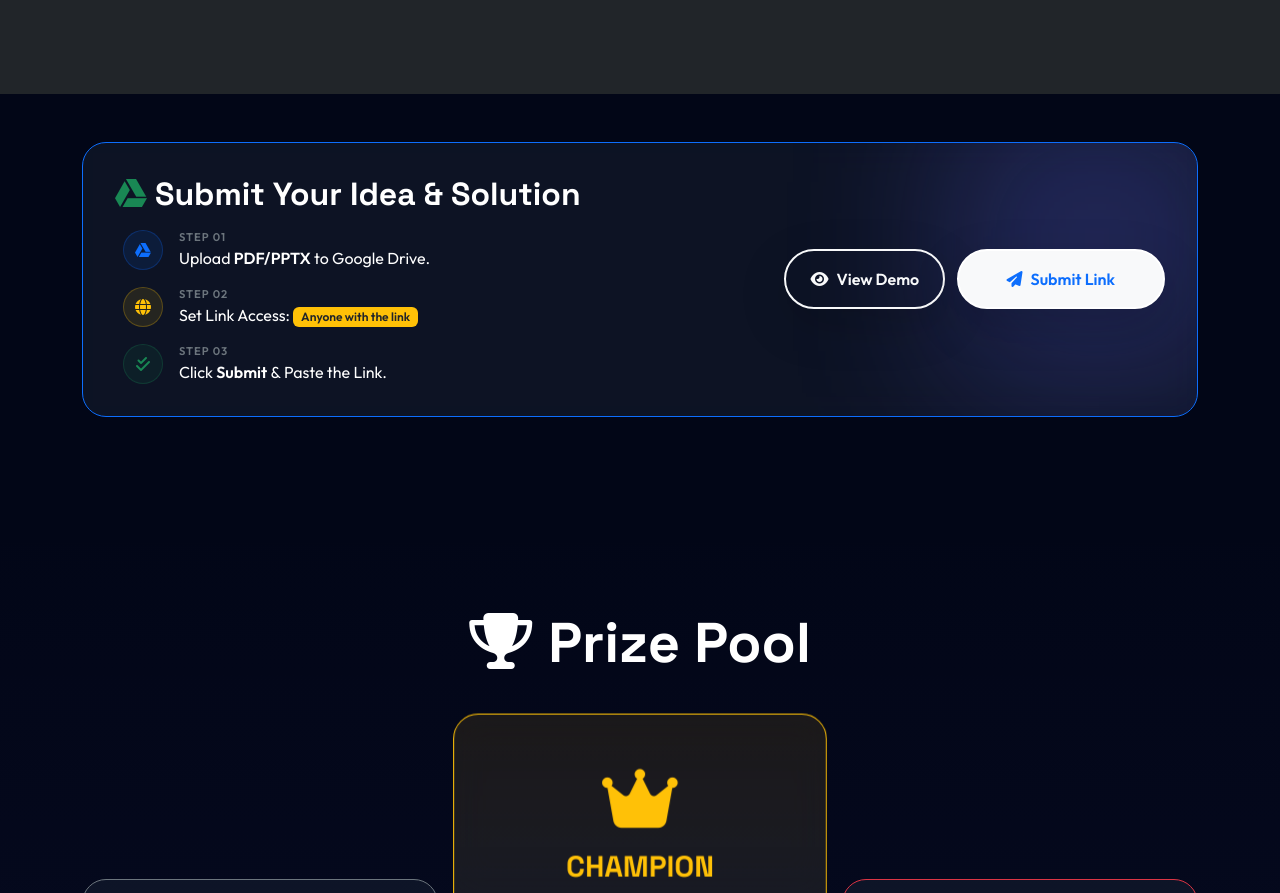
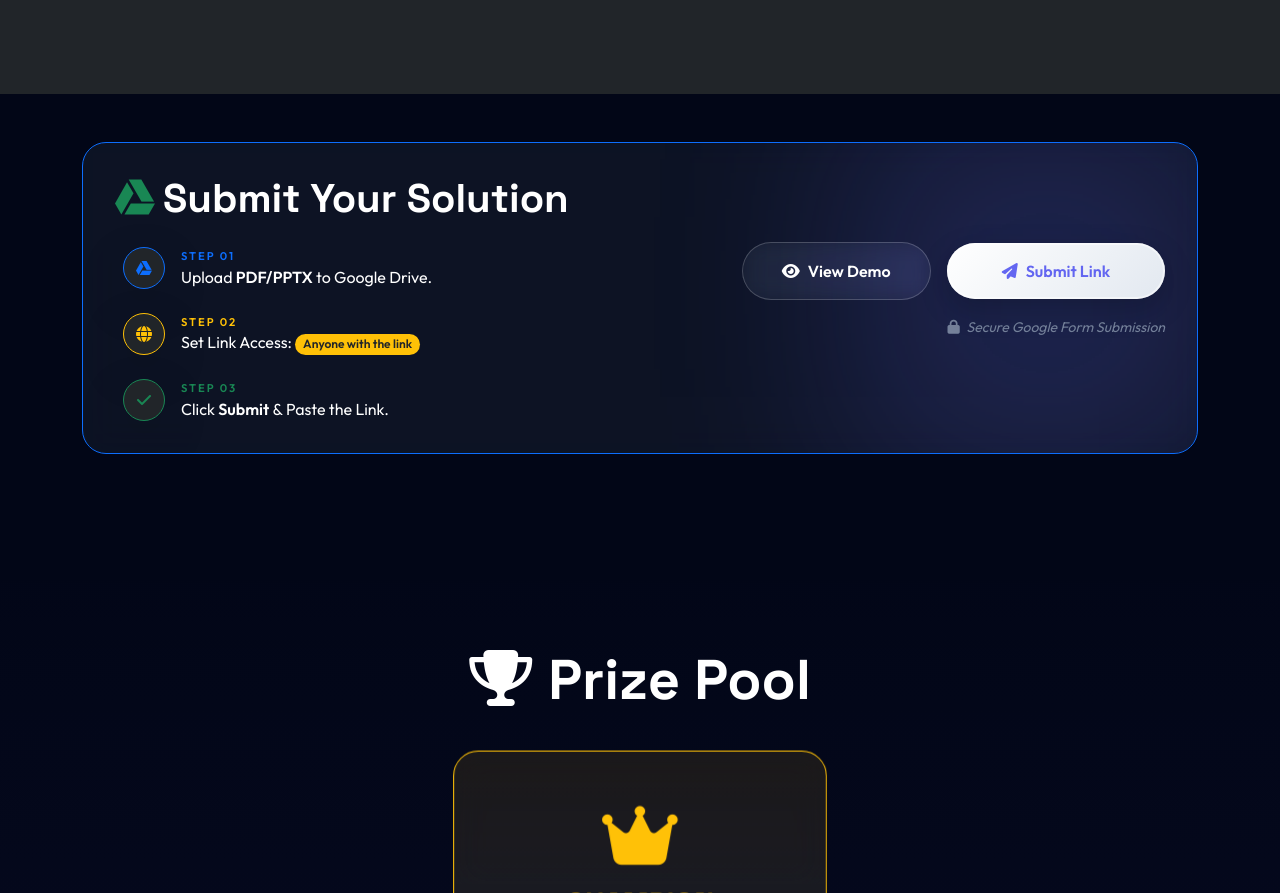
Before and after one commit to Junayed-Bin-Karim/national-ai-hackathon-2026, a plain HTML site: page index.html in a window 1280 px wide. Shown: the part 3731-4624 px from the top of the page. Drawn offline with nearby package versions, Linux system fonts and the light colour scheme.

Commit message:
Update index.html

```diff
--- a/index.html
+++ b/index.html
@@ -474,59 +474,136 @@
         </div>
     </section>
 
+<style>
+    /* --- ULTRA PREMIUM BUTTONS & UI CSS --- */
+
+    /* 1. The "Liquid White" Submit Button */
+    .btn-ultra-solid {
+        background: linear-gradient(135deg, #ffffff 0%, #e2e8f0 100%);
+        color: var(--primary);
+        border: none;
+        position: relative;
+        overflow: hidden;
+        z-index: 1;
+        transition: all 0.4s cubic-bezier(0.175, 0.885, 0.32, 1.275);
+        box-shadow: 0 10px 30px rgba(0, 0, 0, 0.2), inset 0 0 0 2px rgba(255, 255, 255, 0.5);
+    }
+
+    /* Shine Animation */
+    .btn-ultra-solid::before {
+        content: '';
+        position: absolute;
+        top: 0; left: -100%; width: 100%; height: 100%;
+        background: linear-gradient(90deg, transparent, rgba(255,255,255,0.8), transparent);
+        transition: 0.5s;
+        z-index: -1;
+    }
+
+    .btn-ultra-solid:hover {
+        transform: translateY(-5px) scale(1.02);
+        box-shadow: 0 20px 50px rgba(99, 102, 241, 0.4); /* Glow color */
+        color: #000;
+    }
+
+    .btn-ultra-solid:hover::before {
+        left: 100%; /* Swipe effect */
+    }
+
+    /* 2. The "Glass Glow" Demo Button */
+    .btn-ultra-outline {
+        background: rgba(255, 255, 255, 0.03);
+        border: 1px solid rgba(255, 255, 255, 0.2);
+        color: white;
+        backdrop-filter: blur(10px);
+        transition: all 0.3s ease;
+    }
+
+    .btn-ultra-outline:hover {
+        background: rgba(255, 255, 255, 0.1);
+        border-color: var(--accent);
+        color: var(--accent);
+        transform: translateY(-3px);
+        box-shadow: 0 10px 30px rgba(6, 182, 212, 0.2); /* Cyan glow */
+    }
+
+    /* 3. The Vertical Process Line */
+    .step-connector {
+        position: absolute;
+        left: 20px; /* Aligns with center of 40px icon */
+        top: 20px;
+        bottom: 20px;
+        width: 2px;
+        background: linear-gradient(to bottom, var(--primary), var(--warning), var(--success));
+        z-index: 0;
+        opacity: 0.3;
+    }
+</style>
+
 <section id="submission" class="py-5">
     <div class="container">
-            <div class="glass-card border-primary position-relative overflow-hidden mb-5" data-aos="zoom-in">
+        <div class="glass-card border-primary position-relative overflow-hidden mb-5" data-aos="zoom-in" style="border: 1px solid rgba(99, 102, 241, 0.3);">
 
-                <div style="position: absolute; top: -50px; right: -50px; width: 300px; height: 300px; background: var(--primary); filter: blur(80px); opacity: 0.25; z-index: 0; pointer-events: none;"></div>
+            <div style="position: absolute; top: -50px; right: -50px; width: 400px; height: 400px; background: var(--primary); filter: blur(100px); opacity: 0.2; z-index: 0; pointer-events: none;"></div>
 
             <div class="row align-items-center text-center text-md-start position-relative" style="z-index: 2;">
-                    <div class="col-md-6 mb-4 mb-md-0">
-                        <h2 class="text-white mb-2">
-                            <i class="fab fa-google-drive text-success me-2"></i>Submit Your Idea & Solution
+
+                <div class="col-md-7 mb-5 mb-md-0">
+                    <h2 class="text-white mb-4 display-6 fw-bold">
+                        <i class="fab fa-google-drive text-success me-2"></i>Submit Your Solution
                     </h2>
-                        <div class="mt-3 ps-2">
-    <div class="d-flex align-items-center mb-3">
-        <div class="rounded-circle bg-primary bg-opacity-10 border border-primary border-opacity-25 me-3 d-flex align-items-center justify-content-center" style="width: 40px; height: 40px; min-width: 40px;">
-            <i class="fab fa-google-drive text-primary"></i>
+
+                    <div class="mt-3 ps-2 position-relative">
+
+                        <div class="step-connector"></div>
+
+                        <div class="d-flex align-items-center mb-4 position-relative" style="z-index: 1;">
+                            <div class="rounded-circle bg-dark border border-primary text-primary d-flex align-items-center justify-content-center shadow-lg me-3" style="width: 42px; height: 42px; min-width: 42px; box-shadow: 0 0 15px rgba(99, 102, 241, 0.3);">
+                                <i class="fab fa-google-drive"></i>
                             </div>
                             <div>
-            <div class="text-secondary small fw-bold text-uppercase" style="font-size: 0.7rem; letter-spacing: 1px;">Step 01</div>
+                                <div class="text-primary small fw-bold text-uppercase" style="font-size: 0.7rem; letter-spacing: 2px;">Step 01</div>
                                 <div class="text-white">Upload <strong>PDF/PPTX</strong> to Google Drive.</div>
                             </div>
                         </div>
 
-    <div class="d-flex align-items-center mb-3">
-        <div class="rounded-circle bg-warning bg-opacity-10 border border-warning border-opacity-25 me-3 d-flex align-items-center justify-content-center" style="width: 40px; height: 40px; min-width: 40px;">
-            <i class="fas fa-globe text-warning"></i>
+                        <div class="d-flex align-items-center mb-4 position-relative" style="z-index: 1;">
+                            <div class="rounded-circle bg-dark border border-warning text-warning d-flex align-items-center justify-content-center shadow-lg me-3" style="width: 42px; height: 42px; min-width: 42px; box-shadow: 0 0 15px rgba(251, 191, 36, 0.3);">
+                                <i class="fas fa-globe"></i>
                             </div>
                             <div>
-            <div class="text-secondary small fw-bold text-uppercase" style="font-size: 0.7rem; letter-spacing: 1px;">Step 02</div>
-            <div class="text-white">Set Link Access: <span class="badge bg-warning text-dark">Anyone with the link</span></div>
+                                <div class="text-warning small fw-bold text-uppercase" style="font-size: 0.7rem; letter-spacing: 2px;">Step 02</div>
+                                <div class="text-white">Set Link Access: <span class="badge bg-warning text-dark rounded-pill">Anyone with the link</span></div>
                             </div>
                         </div>
 
-    <div class="d-flex align-items-center">
-        <div class="rounded-circle bg-success bg-opacity-10 border border-success border-opacity-25 me-3 d-flex align-items-center justify-content-center" style="width: 40px; height: 40px; min-width: 40px;">
-            <i class="fas fa-check-double text-success"></i>
+                        <div class="d-flex align-items-center position-relative" style="z-index: 1;">
+                            <div class="rounded-circle bg-dark border border-success text-success d-flex align-items-center justify-content-center shadow-lg me-3" style="width: 42px; height: 42px; min-width: 42px; box-shadow: 0 0 15px rgba(25, 135, 84, 0.3);">
+                                <i class="fas fa-check"></i>
                             </div>
                             <div>
-            <div class="text-secondary small fw-bold text-uppercase" style="font-size: 0.7rem; letter-spacing: 1px;">Step 03</div>
+                                <div class="text-success small fw-bold text-uppercase" style="font-size: 0.7rem; letter-spacing: 2px;">Step 03</div>
                                 <div class="text-white">Click <strong>Submit</strong> & Paste the Link.</div>
                             </div>
                         </div>
+
                     </div>
                 </div>
 
-                    <div class="col-md-6 text-center text-md-end">
+                <div class="col-md-5 text-center text-md-end">
 
-                        <a href="demo-idea.html" target="_blank" class="btn btn-outline-light fw-bold rounded-pill px-4 py-3 shadow-lg me-2 mb-2 mb-md-0" style="transition: transform 0.3s ease; border-width: 2px;">
+                    <div class="d-flex flex-column flex-md-row justify-content-end gap-3 align-items-center">
+                        <a href="demo-idea.html" target="_blank" class="btn btn-ultra-outline fw-bold rounded-pill px-4 py-3 w-100 w-md-auto">
                             <i class="fas fa-eye me-2"></i>View Demo
                         </a>
 
-                        <a href="https://forms.gle/s1xRiZQMKaS1xbtB6" target="_blank" class="btn btn-light text-primary fw-bold rounded-pill px-5 py-3 shadow-lg mb-2 mb-md-0" style="transition: transform 0.3s ease; border: 2px solid white;">
+                        <a href="https://forms.gle/s1xRiZQMKaS1xbtB6" target="_blank" class="btn btn-ultra-solid fw-bold rounded-pill px-5 py-3 w-100 w-md-auto">
                             <i class="fas fa-paper-plane me-2"></i>Submit Link
                         </a>
+                    </div>
+
+                    <p class="text-muted small mt-3 fst-italic opacity-75">
+                        <i class="fas fa-lock me-1"></i> Secure Google Form Submission
+                    </p>
 
                 </div>
             </div>
@@ -535,8 +612,7 @@
 </section>
 
 
-        </div>
-    </section>
+
 
     <section id="prizes" class="py-5" style="background: linear-gradient(180deg, transparent 0%, rgba(99, 102, 241, 0.05) 100%);">
         <div class="container py-5">
```
Lines whose indentation alone changed are shown as unchanged.
